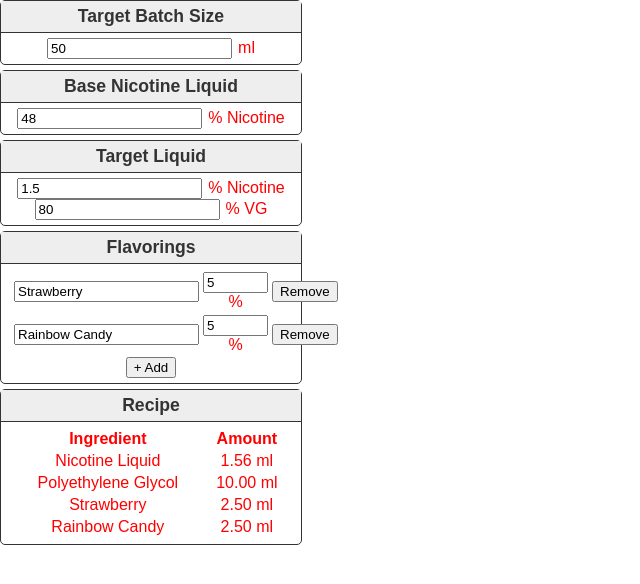
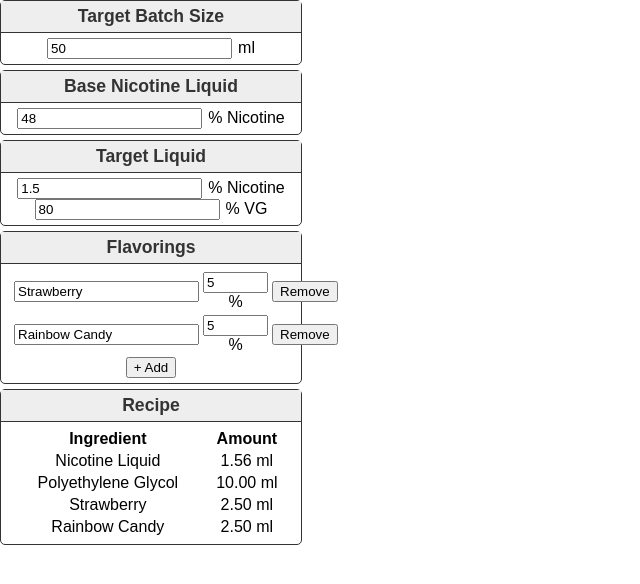
Before and after one commit to doppler/vape-calc, a React (Create React App) app: page / in a window 1280 px wide. Shown: the top 584 px of the page, without its empty margins (0-640 px from the left). Built offline with nearby package versions, Linux system fonts and the light colour scheme.

Commit message:
Remove body.color from index.scss

```diff
--- a/src/index.scss
+++ b/src/index.scss
@@ -1,7 +1,6 @@
 @import '_colors.scss';
 
 body {
-  color: $body-color;
   margin: 0;
   padding: 0;
   font-family: sans-serif;
```
